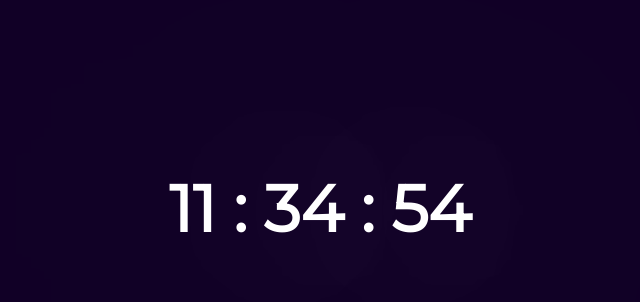
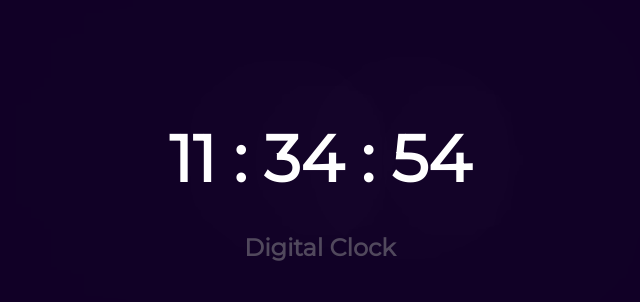
Before and after one commit to rokibulhasanutso/-DigitalClock, a plain HTML site: page index.html in a window 1280 px wide. Shown: the part 192-494 px from the top of the page, without its empty margins (320-960 px from the left). Drawn offline with Linux system fonts and the light colour scheme.

Commit message:
Update index.html

```diff
--- a/index.html
+++ b/index.html
@@ -8,6 +8,7 @@
     <title>Digital Clock</title>
     <style>
         body {
+            font-family: 'Montserrat', sans-serif;
             background: #110026;
             height: 100vh;
             margin: 0;
@@ -16,16 +17,25 @@
             justify-content: center;
             color: white;
         }
-		#clock {
-            font-family: 'Montserrat', sans-serif;
+	#clock {
             font-size: 65px;
             font-weight: bold;
             text-shadow: 0px 0px 255px #ffffff;
-		}
-	</style>
+	}
+        #clock-title {
+            text-align: center;
+            line-height: 100px;
+            font-size: 24px;
+            font-weight: bold;
+            color: #9d9d9d75;
+        }
+     </style>
 </head>
 <body>
-    <div id="clock"></div> <!-- this content for showing digital clock -->
+    <div>
+        <div id="clock"></div> <!-- this content for showing digital clock -->
+        <div id="clock-title">Digital Clock</div>
+    </div>
 
     <!-- start here javascript code -->
     <script>
```
